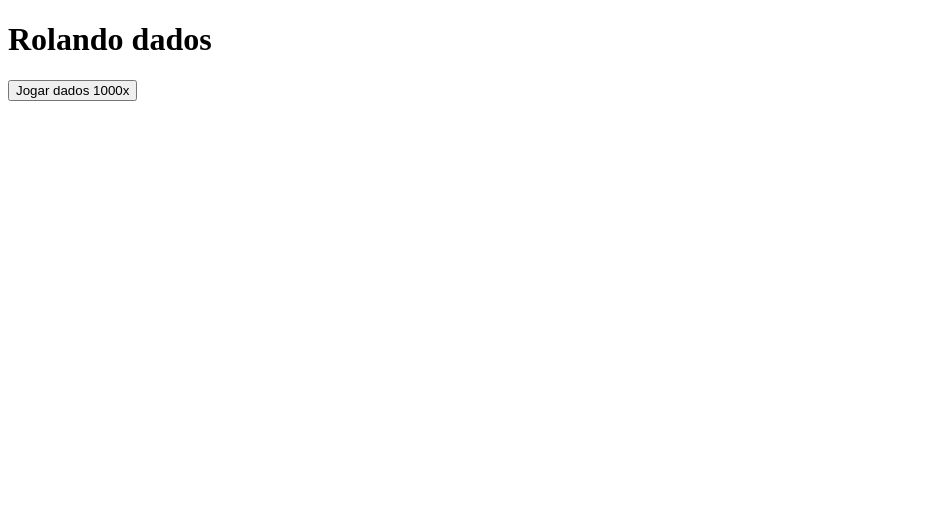
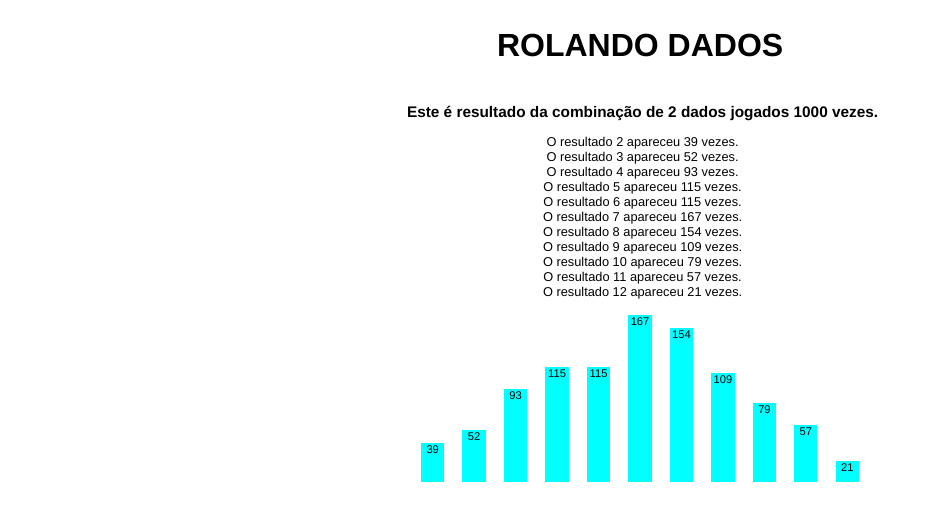
Before and after one commit to Kenzie-Academy-Brasil-Developers/entrega-rolando-dados-sprint-3-johkker, a plain HTML site: page index.html in a window 1280 px wide. Shown: the whole page, without its empty margins (0-932 px from the left). Drawn offline with Linux system fonts and the light colour scheme.

Commit message:
Removido botoes. Dados sao jogados somente as 1000 vezes. Colocado as barras.

```diff
--- a/index.html
+++ b/index.html
@@ -3,15 +3,18 @@
 <head>
     <meta charset="UTF-8">
     <meta name="viewport" content="width=device-width, initial-scale=1.0">
+    <link rel="stylesheet" href="mystyle.css">
     <title>Rolando dados</title>
 </head>
 <body>
-    <h1>Rolando dados</h1>
-    <button id="rollDiceID">Jogar dados 1000x</button>
+    <section>
+        <h1>Rolando dados</h1>
+   <!-- <button id="rollDiceID">Jogar dados 1000x</button> -->
     <div id="resultSpace">
 
     </div>
 
     <script src="script.js"></script>
+</section>
 </body>
 </html>
--- /dev/null
+++ b/mystyle.css
@@ -0,0 +1,81 @@
+body {
+    width: 400px;
+    font-family: 'Helvetica Neue', Arial, Helvetica, sans-serif;
+    margin: auto;
+}
+
+section {
+    display: flex;
+    flex-direction: column;
+
+}
+
+h1 {
+    text-transform: uppercase;
+    text-align: center;
+    font-size: 2em;
+
+}
+
+#rollDiceID {
+    background-color: aqua;
+    background: rgb(2, 0, 36);
+    background: linear-gradient(152deg, rgba(2, 0, 36, 0.6587009803921569) 0%, rgba(188, 255, 241, 1) 59%, rgba(0, 212, 255, 1) 100%);
+    border: none;
+    box-shadow: 3px 2px 0px;
+    border-radius: 5px;
+    cursor: pointer;
+}
+
+#resultSpace {
+    margin: auto;
+}
+
+.resultList {
+    display: flex;
+    flex-direction: column;
+    align-items: center;
+    list-style: none;
+    padding-left: 5px;
+    font-size: 0.8em;
+    margin: auto;
+}
+
+h2 {
+    font-size: 1.2em;
+    text-align: center;
+}
+
+.resultGraphs {
+
+    display: flex;
+    margin-left: 10px;
+    margin-right: 10px;
+    list-style: none;
+    padding-left: 0px;
+    align-items: flex-end;
+    position: relative;
+
+    box-sizing: border-box;
+
+}
+
+.graphBars {
+
+    width: 6%;
+
+    margin-left: 2%;
+    margin-right: 2%;
+    background-color: aqua;
+    overflow:hidden;
+    font-size: 70%;
+    text-align: center;
+}
+
+
+@media screen and (min-width: 700px) {
+ body {
+     width: 100%;
+
+}
+}
--- a/script.js
+++ b/script.js
@@ -1,6 +1,46 @@
+
+
 const dice1 = [1,2,3,4,5,6]
 const dice2 = [1,2,3,4,5,6]
 let count = [0,0,0,0,0,0,0,0,0,0,0]
+
+const resultSpace = document.getElementById("resultSpace");
+
+let timesRolled = 0
+
+const titleTwo = document.createElement("h2")
+
+function showList () {
+    const resultAll = document.createElement("ul");
+    resultSpace.appendChild(resultAll);
+    resultAll.classList.add("resultList");
+    resultAll.appendChild(titleTwo)
+    titleTwo.innerText = "Este é resultado da combinação de 2 dados jogados 1000 vezes."
+
+        for(let k = 0; k < count.length; k++) {
+            const resultEach = document.createElement("li")
+            resultEach.innerText = `O resultado ${k+2} apareceu ${count[k]} vezes.`
+            resultAll.appendChild(resultEach)
+  }
+
+}
+
+function showGraph () {
+    const resultGraph = document.createElement("ol")
+    resultSpace.appendChild(resultGraph)
+    resultGraph.classList.add("resultGraphs")
+
+    for(let l = 0; l < count.length; l++) {
+        const graphBar = document.createElement("li")
+
+        graphBar.classList.add("graphBars")
+        graphBar.style.height = `${count[l]}px`
+        graphBar.innerText = `${count[l]}`
+        resultGraph.appendChild(graphBar)
+
+    }
+
+}
 
 function rollDice() {
     for(let i = 0; i <= 1000; i++) {
@@ -42,35 +82,19 @@ function rollDice() {
     }
 
   }
-
+  showList()
+  showGraph()
   return count
 }
+rollDice();
 
-// as duas linhas abaixo fazem minha função rollDice ser ativada somente quando clicar no botão
+
+/* FUNÇÃO PARA GIRAR MAIS VEZES, FALTA FINALIZAR
 const rollDiceButton = document.getElementById("rollDiceID");
 rollDiceButton.addEventListener('click', rollDice);
 rollDiceButton.addEventListener('click', rollAgainCount);
 rollDiceButton.addEventListener('click', showList);
-
-const resultSpace = document.getElementById("resultSpace");
-
-let timesRolled = 0
-
 function rollAgainCount() {
     timesRolled += 1
 }
-
-function showList () {
-    const resultAll = document.createElement("ul");
-    resultSpace.appendChild(resultAll);
-    resultAll.style.listStyle = "none"
-    resultAll.style.paddingLeft = "5px"
-    resultAll.innerText = `Tentativa ${timesRolled}`
-
-        for(let k = 0; k < count.length; k++) {
-            const resultEach = document.createElement("li")
-            resultEach.innerText = `O resultado ${k+2} apareceu ${count[k]} vezes.`
-            resultAll.appendChild(resultEach)
-  }
-
-}
+*/
```
